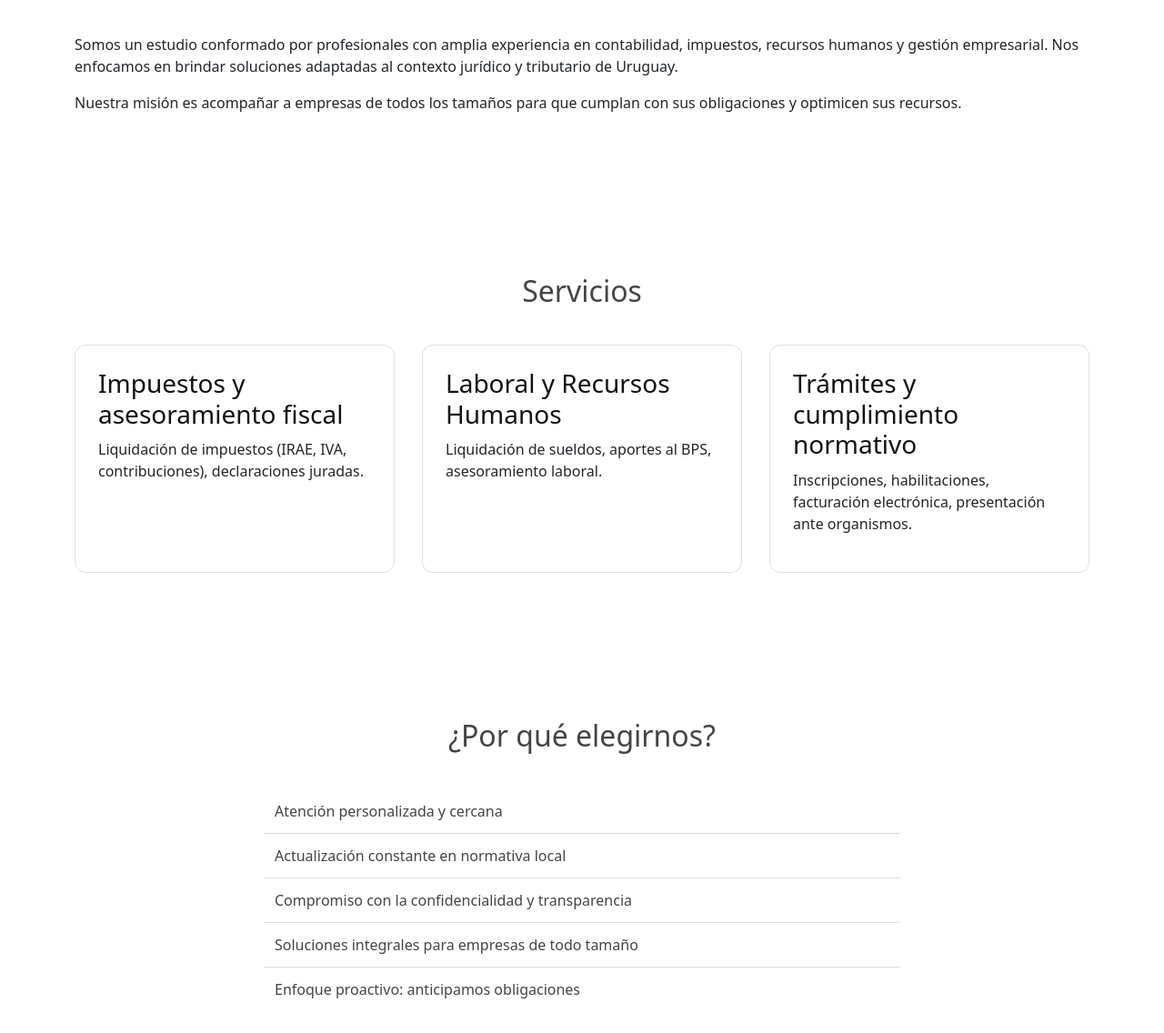
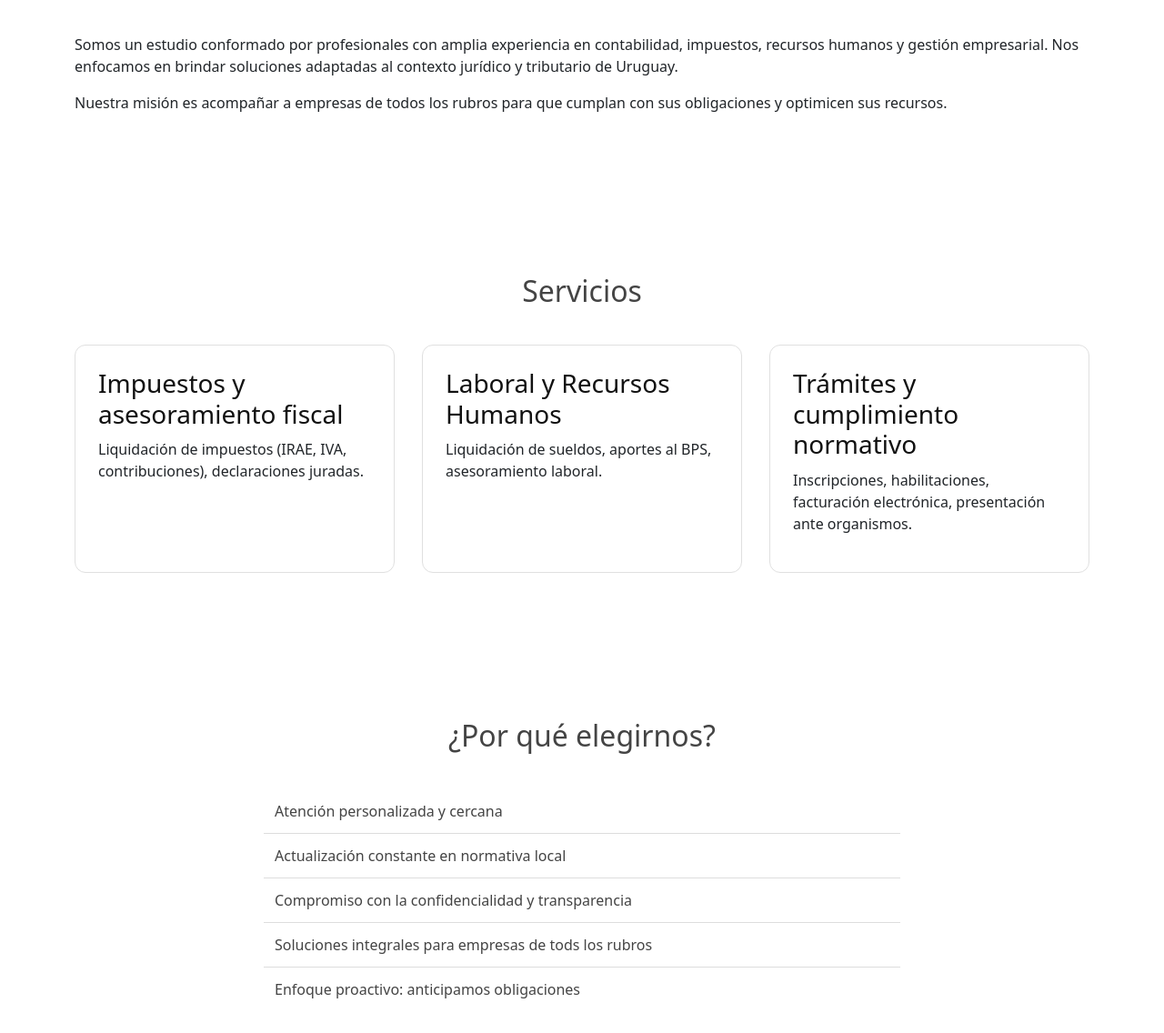
Before and after one commit to FedeCabreraSanteugini/Avila-Asociados, a plain HTML site: page index.html in a window 1280 px wide. Shown: the part 520-1656 px from the top of the page at 91% size. Drawn offline with nearby package versions, Linux system fonts and the light colour scheme.

Commit message:
Update index.html

```diff
--- a/index.html
+++ b/index.html
@@ -26,7 +26,7 @@
     <div class="container">
       <h2>Quiénes Somos</h2>
       <p>Somos un estudio conformado por profesionales con amplia experiencia en contabilidad, impuestos, recursos humanos y gestión empresarial. Nos enfocamos en brindar soluciones adaptadas al contexto jurídico y tributario de Uruguay.</p>
-      <p>Nuestra misión es acompañar a empresas de todos los tamaños para que cumplan con sus obligaciones y optimicen sus recursos.</p>
+      <p>Nuestra misión es acompañar a empresas de todos los rubros para que cumplan con sus obligaciones y optimicen sus recursos.</p>
     </div>
   </section>
 
@@ -60,7 +60,7 @@
         <li>Atención personalizada y cercana</li>
         <li>Actualización constante en normativa local</li>
         <li>Compromiso con la confidencialidad y transparencia</li>
-        <li>Soluciones integrales para empresas de todo tamaño</li>
+        <li>Soluciones integrales para empresas de tods los rubros</li>
         <li>Enfoque proactivo: anticipamos obligaciones</li>
       </ul>
     </div>
```
